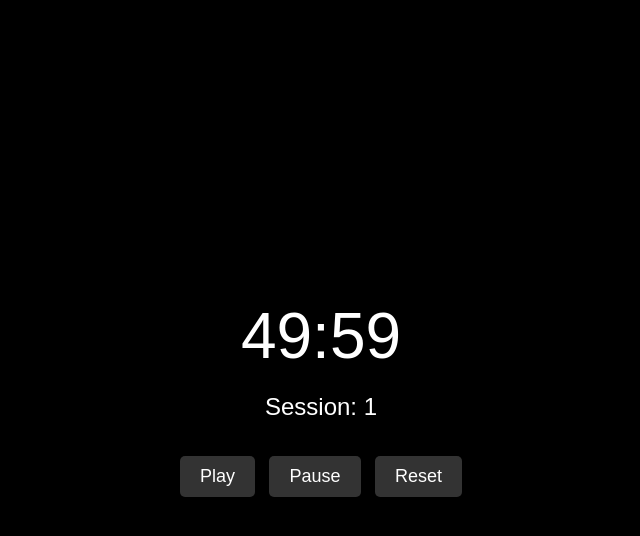
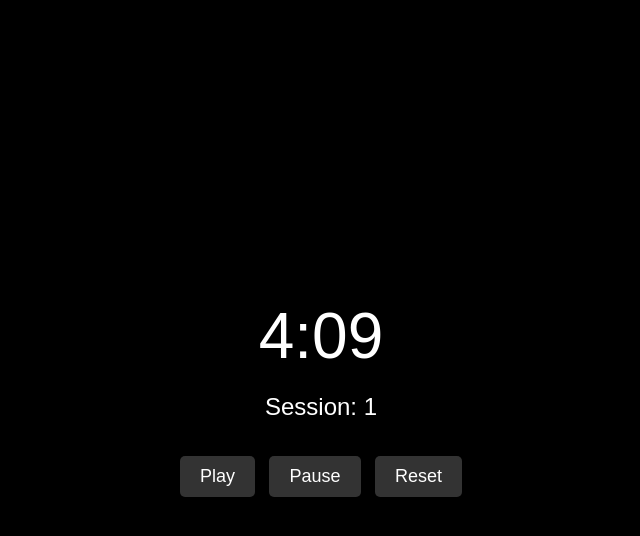
Before and after one commit to yuvrajrana-5/timer, a plain HTML site: page index.html in a window 1280 px wide. Both pictures are taken after a click on the button "Play". Shown: the whole page, without its empty margins (319-959 px from the left). Drawn offline with Linux system fonts and the light colour scheme.

Commit message:
Update index.html
temp change to test

```diff
--- a/index.html
+++ b/index.html
@@ -76,7 +76,7 @@
 
         function startInterval() {
             const interval = intervals[intervalIndex];
-            let remainingTime = interval.duration * 60;
+            let remainingTime = interval.duration * 5;
 
             timer = setInterval(() => {
                 const mins = Math.floor(remainingTime / 60);
```
